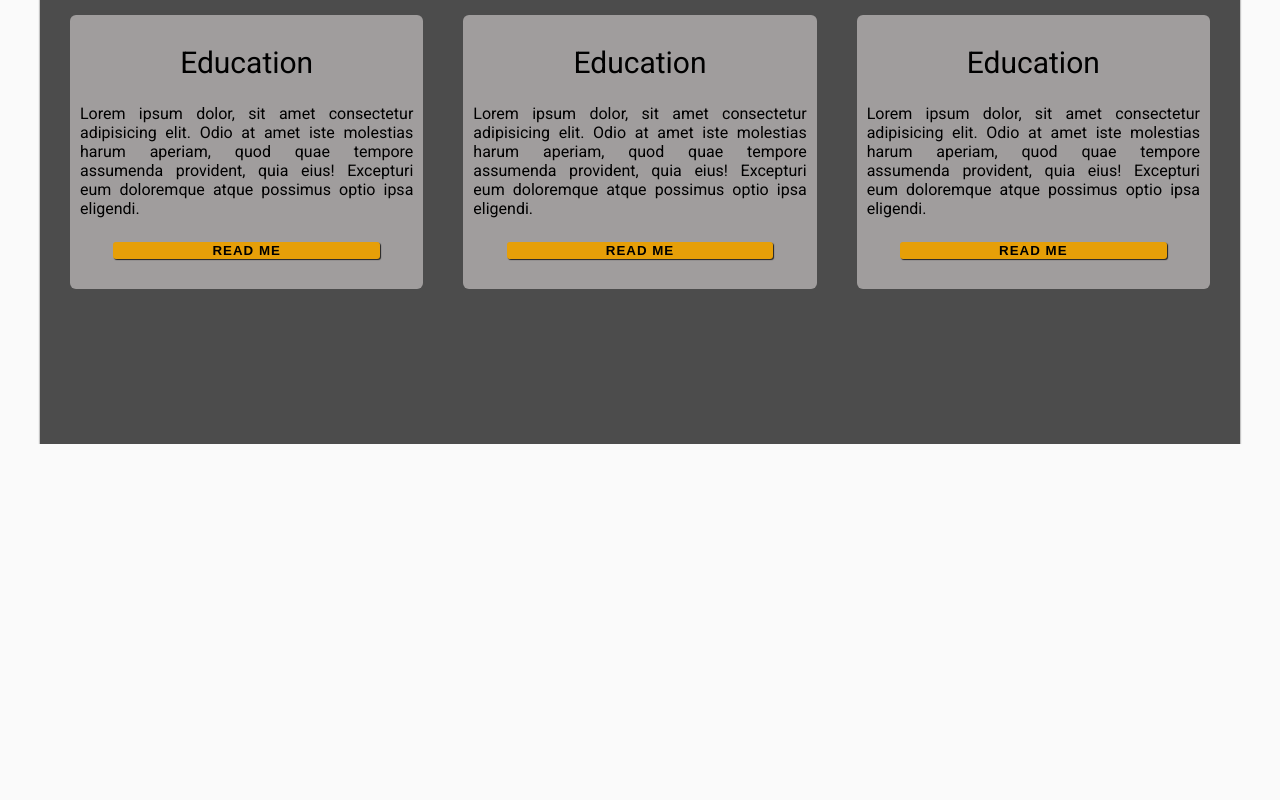
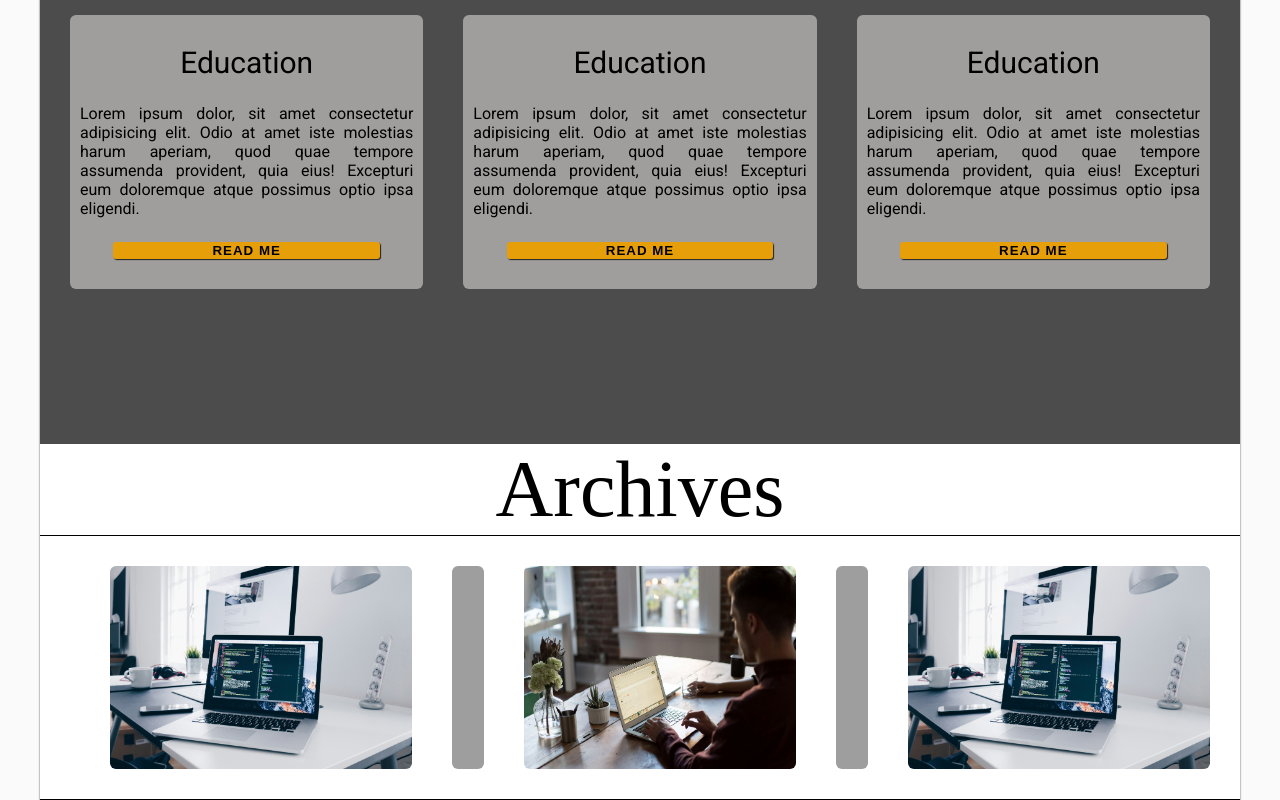
Before and after one commit to Khan-jahan/Blog-Wibsite, a plain HTML site: page index.html.html in a window 1280 px wide. Shown: the part 1158-1958 px from the top of the page. Before the commit the page ends 1602 px from the top, so only its background shows below. Drawn offline with Linux system fonts and the light colour scheme; grey boxes are pictures that could not be loaded; a web font is replaced by a local one.

Commit message:
Archives section added

```diff
--- a/index.html.html
+++ b/index.html.html
@@ -53,12 +53,9 @@
         </article>
             <aside>
                 <img src="/Immage/2.jpg" alt=" Cover-Photo" class="banner-immage">
-
             </aside>
         </section>
-
         <!-- Banar Section Ends here  -->
-
         <!-- About me section start here  -->
         <section id="about" class="section-center">
             <h2 class="section-heading text-white">About Me</h2>
@@ -79,11 +76,32 @@
                 <button type="submit" class="card-btn btn">Read Me</button>
                 </div>
             </div>
-
         </section>
         <!-- About me section Ends here  -->
-
-
+        <!-- Archives Section Start here  -->
+        <div id="archives section-center">
+            <h2 class="section-heading">Archives</h2>
+            <div class="archives-container">
+                <ul class="archives-container-lists">
+                    <li class="archives-container-list"><img src="./Immage/3.jpg" alt="Immage"
+                        class="archives-immage">
+                    </li>
+                    <li class="archives-container-list"><img src="./Immage/1.jpg" alt="Immage"
+                        class="archives-immage">
+                    </li>
+                    <li class="archives-container-list"><img src="./Immage/2.jpg" alt="Immage"
+                        class="archives-immage">
+                    </li>
+                    <li class="archives-container-list"><img src="./Immage/1.jpg" alt="Immage"
+                        class="archives-immage">
+                    </li>
+                    <li class="archives-container-list"><img src="./Immage/3.jpg" alt="Immage"
+                        class="archives-immage">
+                    </li>
+                </ul>
+            </div>
+        </div>
+        <!-- Archives Section Ends here  -->
     </main>
     <!-- Main Ends Here  -->
 </body>
--- a/style.css
+++ b/style.css
@@ -181,10 +181,43 @@ nav li:hover{
 }
 /* Blog about Ends here  */
 
+/* Archives Start Here  */
+#archives{
+    padding: 5rem 1rem;
+    min-height: 95vh;
+}
+.archives-container{
+    display: flex;
+    justify-content: space-evenly;
+    align-items: center;
+    padding: 1rem;
+    border-top: 0.1rem solid;
+    border-bottom: 0.1rem solid;
+}
+.archives-container-lists{
+    display: flex;
+    text-align: center;
+}
+.archives-immage{
+    width: 100%;
+    height: 100%;
+    border-radius: 0.6rem;
+    transition:transform 0.4s;
+}
+.archives-immage:hover{
+    transform: scale(1.1);
+}
+
+
+.archives-container-list{
+    margin: 2rem;
+}
+
+/* Archives Ends Here  */
+
 
 /* Responsive area start here  */
 @media (max-width: 992px) {
-
     #blog-bannar-section{
         flex-direction: column;
     }
@@ -193,18 +226,15 @@ nav li:hover{
         flex-direction: column;
         flex-wrap: wrap;
     }
-
     body{
         background-color: #56a385;
         width: 90%;
     }
-
     .card-container{
         width:auto;
         display: flex;
         flex-direction: column;
         margin-bottom: 5rem;
-
     }
 }
 
@@ -231,10 +261,12 @@ nav li:hover{
     .card-container{
         width:80%;
     }
+    .archives{
+        min-height: auto;
+    }
+}
 
 
-
-}
 @media (max-width: 600px) {
     body{
         width: 90%;
@@ -269,17 +301,16 @@ nav li:hover{
     .card-container{
         width:100%;
     }
-
+    .archives-container-lists{
+        flex-wrap: wrap;
+    }
 
 }
-
-
 
 
 @media (max-width: 400px) {
     body{
         background-color: #467d78;
     }
-
 }
 /* Responsive area Ends here  */
```
